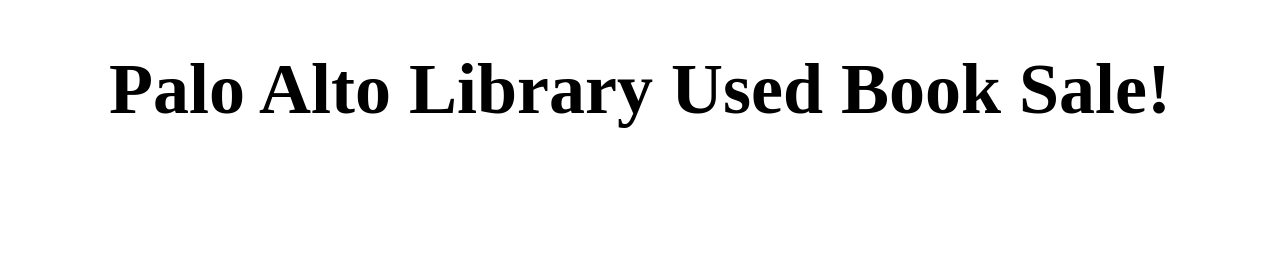
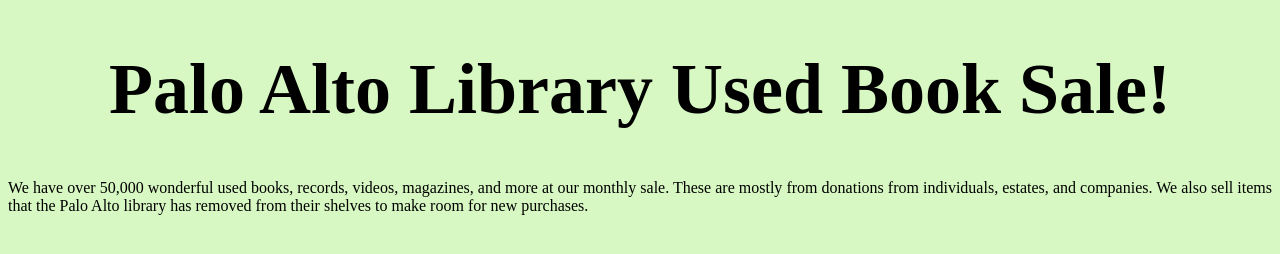
Before and after one commit to Bookwyrm96/midterm, a plain HTML site: page index.html in a window 1280 px wide. Drawn offline with Linux system fonts and the light colour scheme.

Commit message:
body and style

```diff
--- a/index.html
+++ b/index.html
@@ -12,5 +12,8 @@
             Palo Alto Library Used Book Sale!
         </h1>
     </header>
+    <p>
+        We have over 50,000 wonderful used books, records, videos, magazines, and more at our monthly sale. These are mostly from donations from individuals, estates, and companies. We also sell items that the Palo Alto library has removed from their shelves to make room for new purchases.
+    </p>
 </main>
 </html>
--- a/midtermstyles.css
+++ b/midtermstyles.css
@@ -3,3 +3,9 @@ h1#site-title{
     text-align:center;
     font-size: 72px;
 }
+body{
+    font-family:'Times New Roman', Times, serif;
+    background-color: rgb(215, 248, 194);
+    text-align:justify;
+    color:black;
+}
```
